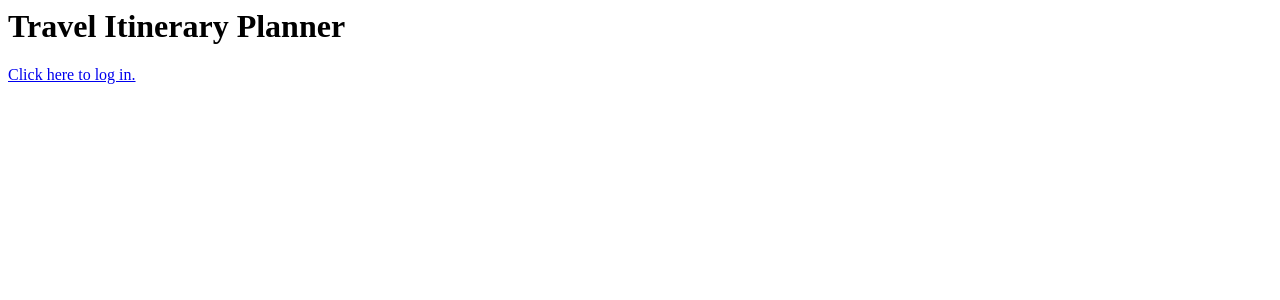
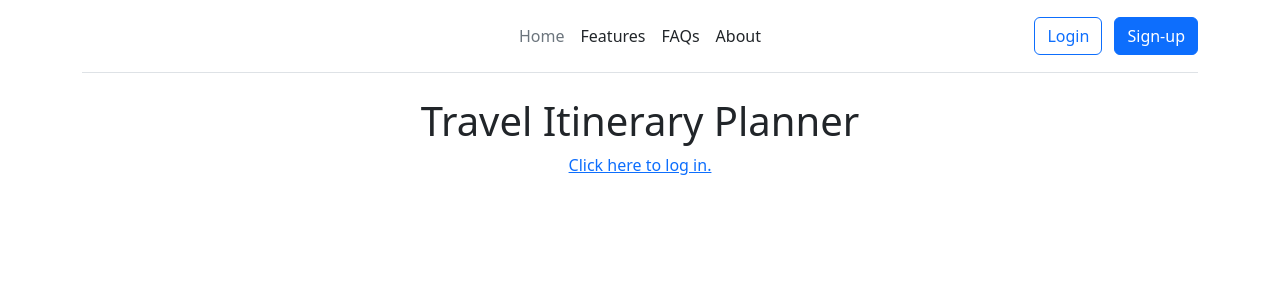
Before and after one commit to victoria-vu/travel-itinerary-app, a Flask app: page / in a window 1280 px wide. Shown: the top 300 px of the page. Run offline with Flask 2, Linux system fonts and the light colour scheme.

Commit message:
Modified server.py, base.html, homepage.html and created mystyles.css

```diff
--- a/server.py
+++ b/server.py
@@ -18,18 +18,26 @@ app.jinja_env.undefined = StrictUndefined
 
 
 @app.route("/")
-def homepage():
-    """View homepage."""
+def show_homepage():
+    """Shows the homepage."""
+
+    # Code here: Need to write a code to define session user to pass to Jinja.
 
     return render_template("homepage.html")
 
 
 @app.route("/log-in")
-def log_in():
-    """Show user log-in page."""
+def show_login_page():
+    """Shows user the log-in page."""
 
     return render_template("log_in.html")
 
 
+@app.route("/sign-up")
+def show_signup_page():
+    """Shows user the sign-up page."""
+
+    return render_template("create_account.html")
+
 if __name__ == "__main__":
     app.run(debug=True, host='0.0.0.0')
--- a/templates/base.html
+++ b/templates/base.html
@@ -1,6 +1,31 @@
 <html>
     <head>
         <title>TravelToIt</title>
+        <!-- Bootstrap CSS -->
+        <link href="https://cdn.jsdelivr.net/npm/bootstrap@5.3.0-alpha1/dist/css/bootstrap.min.css" rel="stylesheet" integrity="sha384-GLhlTQ8iRABdZLl6O3oVMWSktQOp6b7In1Zl3/Jr59b6EGGoI1aFkw7cmDA6j6gD" crossorigin="anonymous">
+
+        <!-- Bootstrap Header -->
+        <div class="container">
+            <header class="d-flex flex-wrap align-items-center justify-content-center justify-content-md-between py-3 mb-4 border-bottom">
+              <a href="/" class="d-flex align-items-center col-md-3 mb-2 mb-md-0 text-dark text-decoration-none">
+                <svg class="bi me-2" width="40" height="32" role="img" aria-label="Bootstrap"><use xlink:href="#bootstrap"/></svg>
+              </a>
+
+              <ul class="nav col-12 col-md-auto mb-2 justify-content-center mb-md-0">
+                <li><a href="#" class="nav-link px-2 link-secondary">Home</a></li>
+                <li><a href="#" class="nav-link px-2 link-dark">Features</a></li>
+                <li><a href="#" class="nav-link px-2 link-dark">FAQs</a></li>
+                <li><a href="#" class="nav-link px-2 link-dark">About</a></li>
+              </ul>
+
+              <div class="col-md-3 text-end">
+                <button type="button" class="btn btn-outline-primary me-2">Login</button>
+                <button type="button" class="btn btn-primary">Sign-up</button>
+              </div>
+            </header>
+          </div>
+        <!-- Your custom styles here -->
+        <!-- Link to static/css file -->
     </head>
 
     <body>
@@ -11,5 +36,8 @@
                 {% endblock %}
         </div>
 
+        <!-- Bootstrap JavaScript Bundle with Popper (a Bootstrap dependency for popovers) -->
+            <script src="https://cdn.jsdelivr.net/npm/bootstrap@5.0.1/dist/js/bootstrap.bundle.min.js" integrity="sha384-gtEjrD/SeCtmISkJkNUaaKMoLD0//ElJ19smozuHV6z3Iehds+3Ulb9Bn9Plx0x4" crossorigin="anonymous"></script>
+
     </body>
 </html>
--- a/templates/homepage.html
+++ b/templates/homepage.html
@@ -1,7 +1,7 @@
 {% extends 'base.html' %}
 
 {% block body %}
-<h1>Travel Itinerary Planner</h1>
+<center><h1>Travel Itinerary Planner</h1>
 
-<p><a href="/log-in">Click here to log in.</a></p>
+<p><a href="/log-in">Click here to log in.</a></p></center>
 {% endblock %}
```
Also changed, not shown: static/mystyles.css (added). Lines whose indentation alone changed are shown as unchanged.
